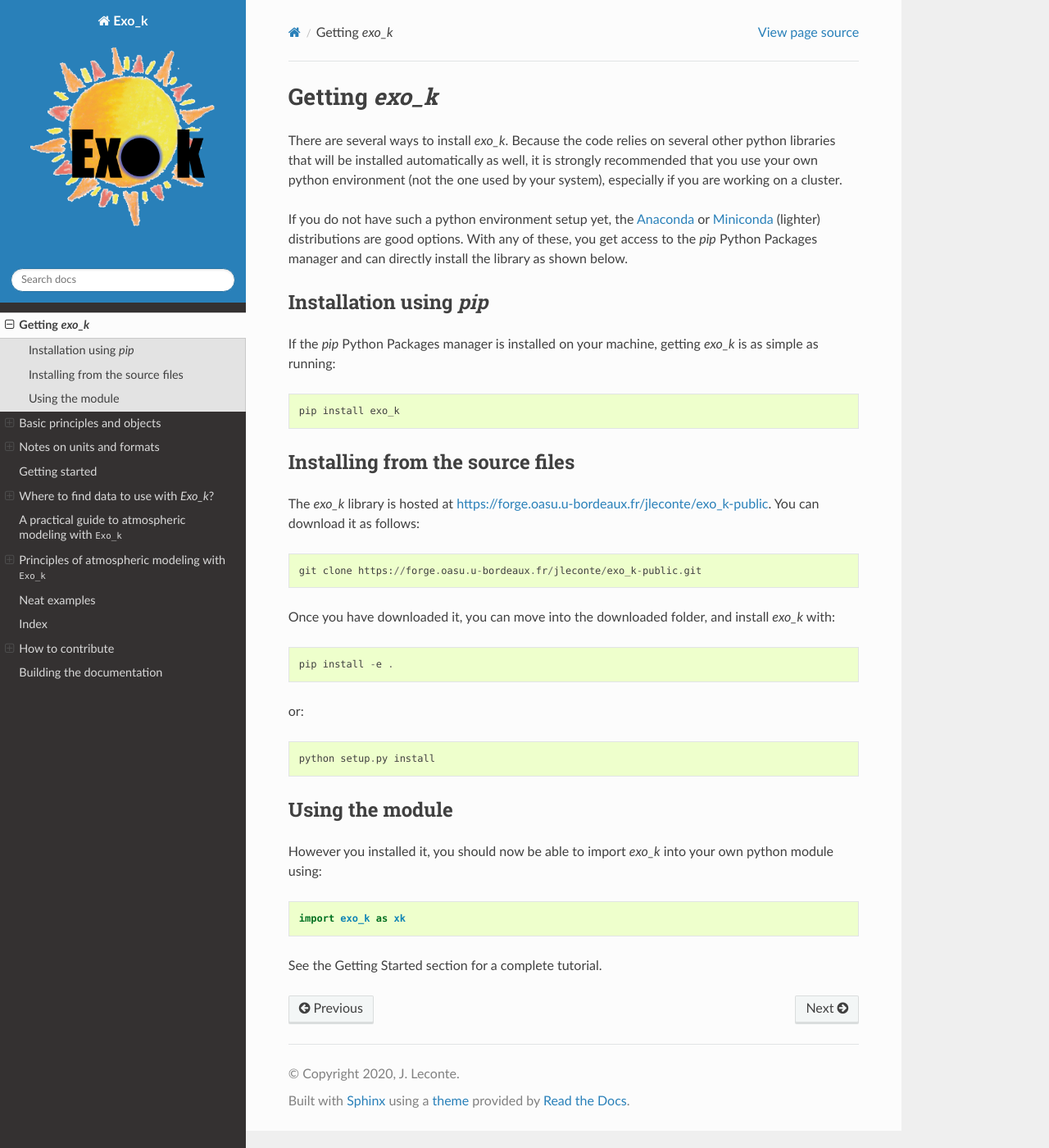
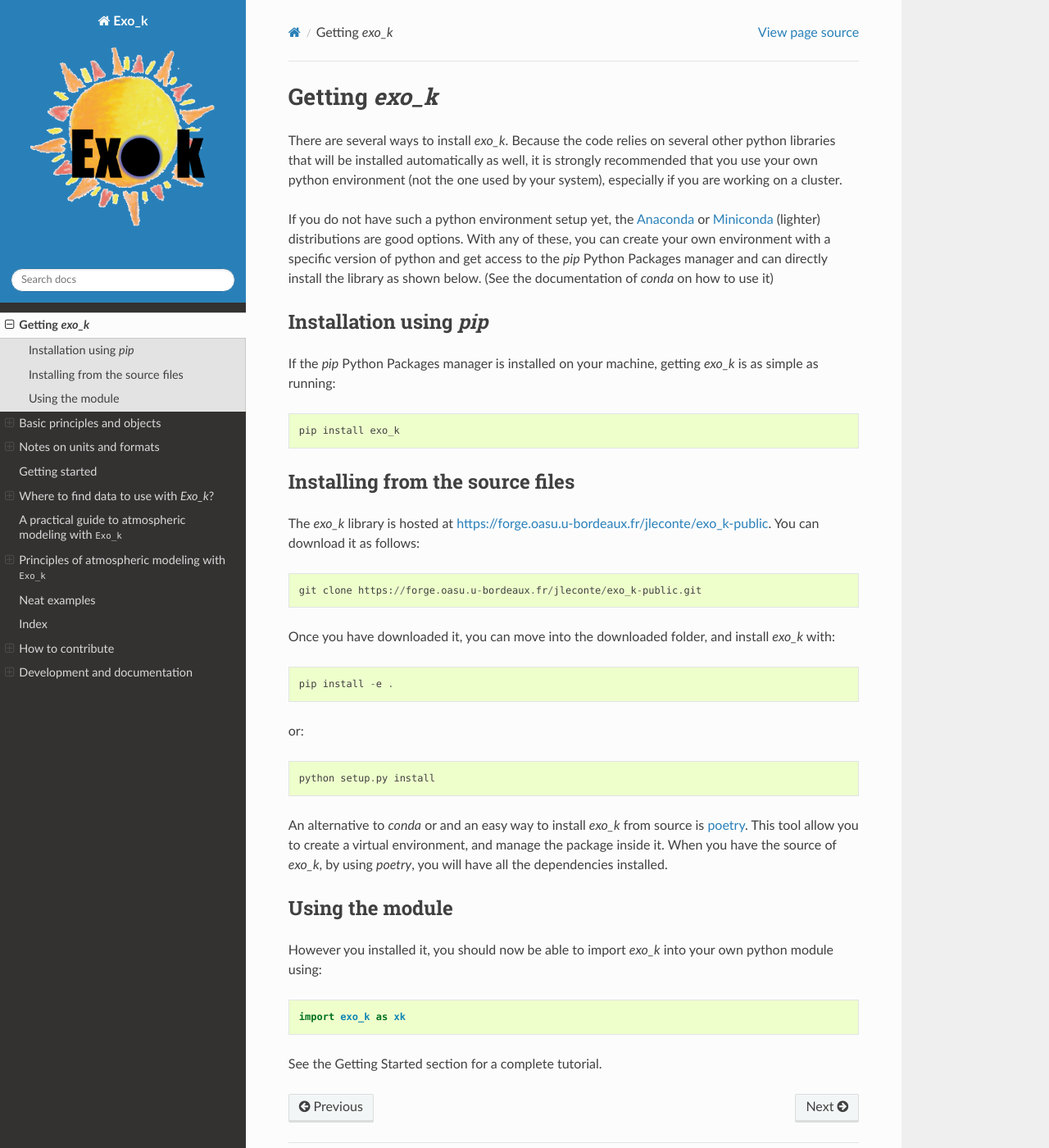
Before and after one commit to jovian-explorer/exo_k, a Sphinx documentation site: the page built from doc/installation.rst, in a window 1280 px wide and 1400 px high. Shown: the whole window at 82% size. Built offline with Sphinx 7.4.7 and the Read the Docs theme 2.0.0, drawn with Linux system fonts in a browser that asks for light colours; pages that are not in the unit, such as notebooks, are missing from menus.

Commit message:
Add documentation for doc, env, test and install

```diff
--- a/doc/index.rst
+++ b/doc/index.rst
@@ -79,7 +79,7 @@
    API reference <autoapi/index>
    genindex
    how_to_contribute
-   build_doc
+   dev_and_doc
 
 Other Links
 ===========
--- a/doc/installation.rst
+++ b/doc/installation.rst
@@ -11,16 +11,14 @@
 If you do not have such a python environment setup yet, the
 `Anaconda <https://www.anaconda.com/products/individual>`_ or
 `Miniconda <https://docs.conda.io/en/latest/miniconda.html>`_ (lighter)
-distributions are good options. With any of these, you get access to
+distributions are good options. With any of these, you can create your
+own environment with a specific version of python and get access to
 the `pip` Python Packages manager and can directly install the library
-as shown below.
-
-
+as shown below. (See the documentation of `conda` on how to use it)
 
 
 Installation using `pip`
 ------------------------
-
 If the `pip` Python Packages manager is installed on your machine,
 getting `exo_k` is as simple as running::
 
@@ -44,6 +42,12 @@
     python setup.py install
 
 
+An alternative to `conda` or  and an easy way to install `exo_k` from source is `poetry <https://python-poetry.org>`_.
+This tool allow you to create a virtual environment, and manage the package inside it.
+When you have the source of `exo_k`, by using `poetry`, you will have all the dependencies installed.
+
+
+
 Using the module
 ----------------
 
```
Also changed, not shown: doc/build_doc.rst (deleted, +0 -18 lines), doc/dev_and_doc.rst (added, +82 -0 lines), 1 other file.
